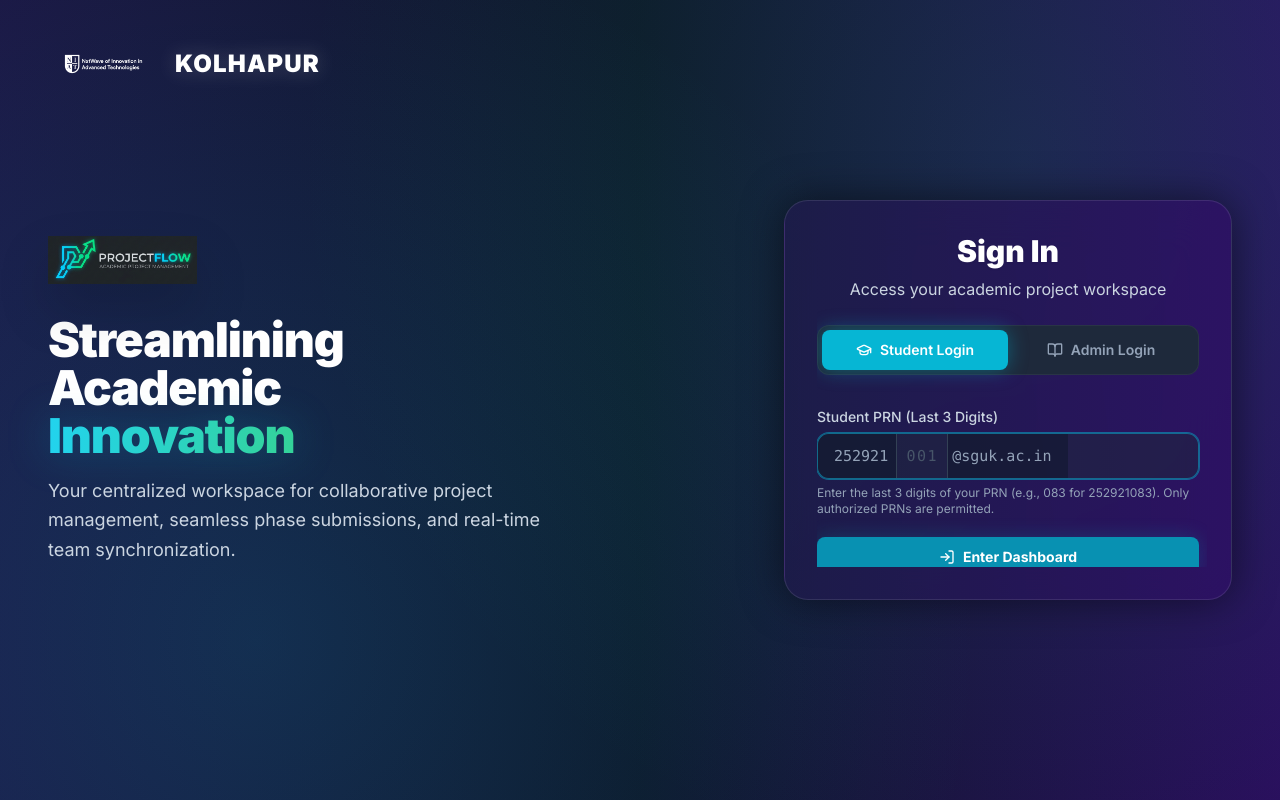
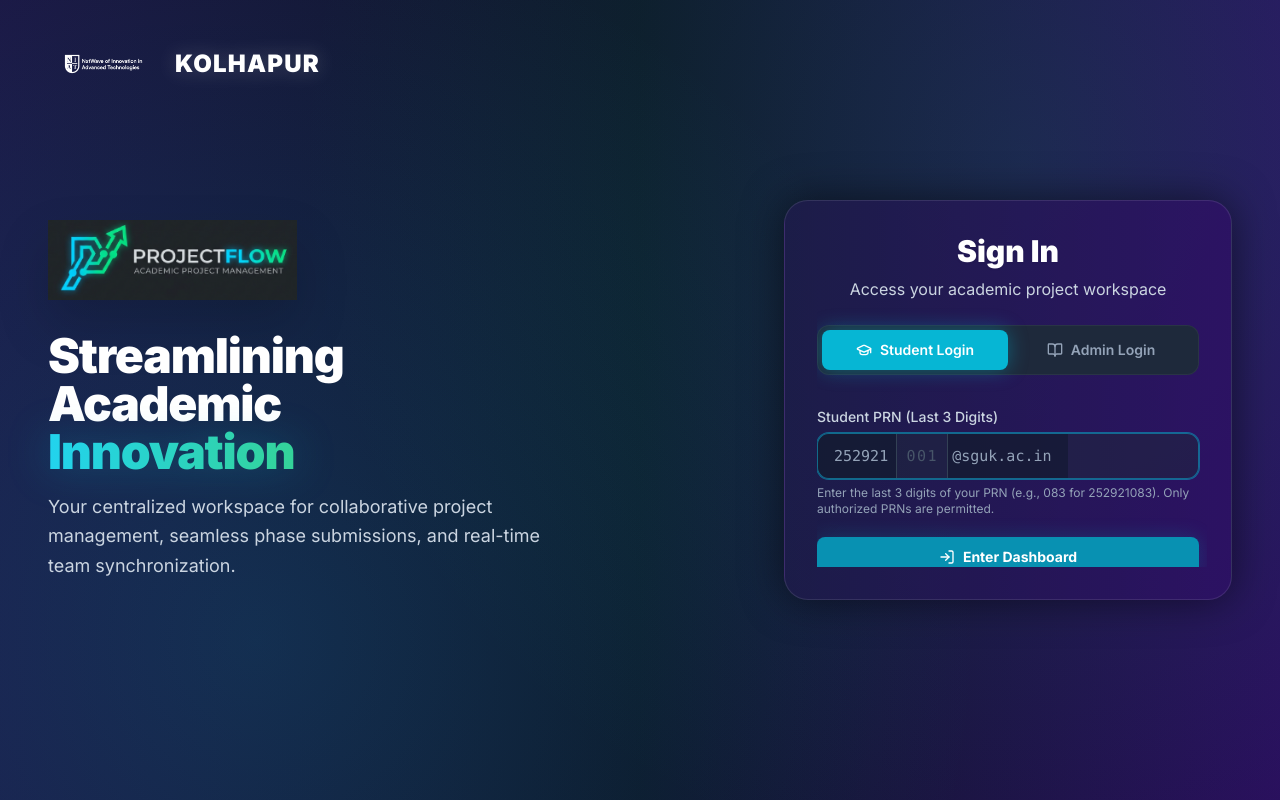
Before and after one commit to aditya9112adi/ProjectFlow, a React (Vite) app in the folder frontend/: page / in a window 1280 px wide. Built offline with nearby package versions, Linux system fonts and the light colour scheme; no server answers.

Commit message:
style: increase logo size and apply mix-blend-screen to hide black bg

```diff
--- a/frontend/src/pages/auth/Login.jsx
+++ b/frontend/src/pages/auth/Login.jsx
@@ -96,7 +96,7 @@ const Login = () => {
 
         {/* Left Side: Brand & Text */}
         <div className="lg:w-1/2 flex flex-col justify-center items-start lg:pr-12 mt-8 lg:mt-0">
-           <img src="/logo.png" alt="ProjectFlow Brand Logo" className="h-10 lg:h-12 w-auto object-contain drop-shadow-2xl mb-8" />
+           <img src="/logo.png" alt="ProjectFlow Brand Logo" className="h-16 lg:h-20 w-auto object-contain drop-shadow-2xl mb-8 mix-blend-screen" />
            <div className="space-y-4 max-w-lg">
              <h1 className="text-4xl lg:text-5xl font-black text-white tracking-tight leading-tight">
                Streamlining Academic <br className="hidden lg:block" />
```
